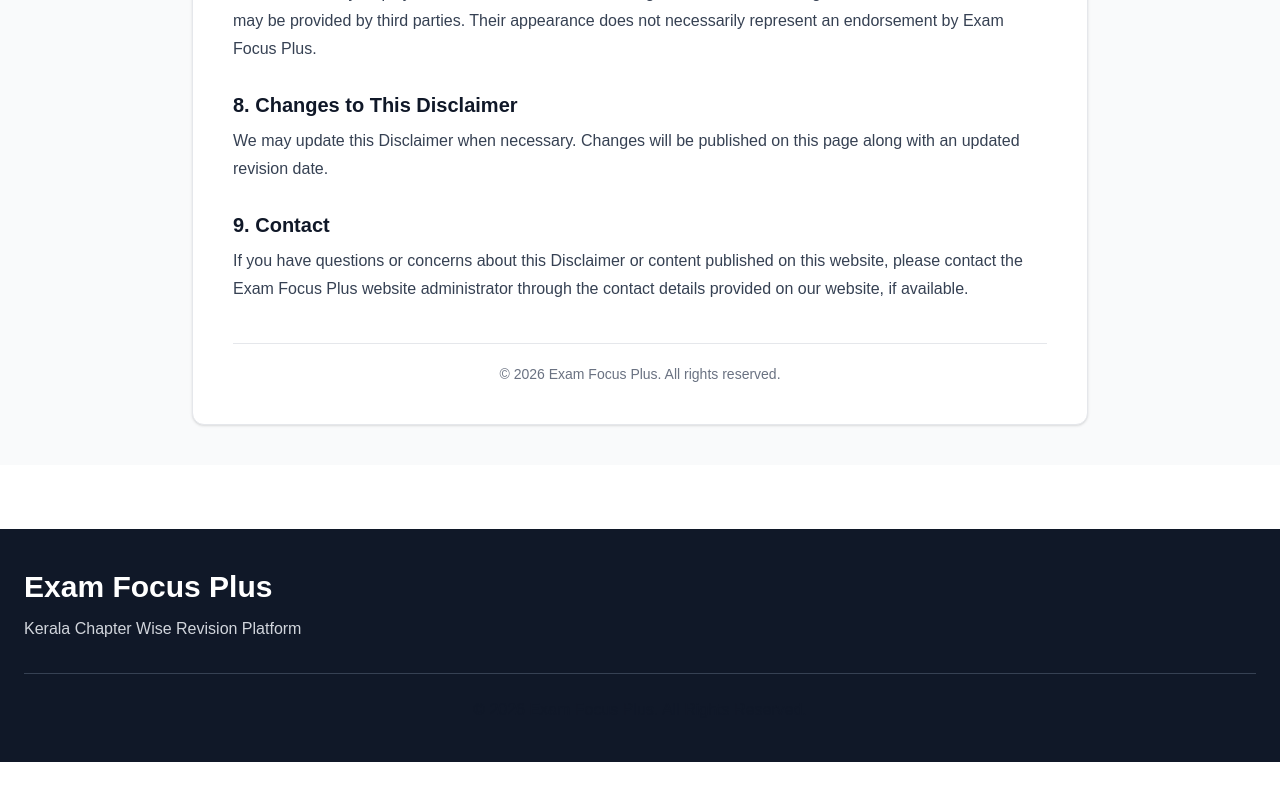
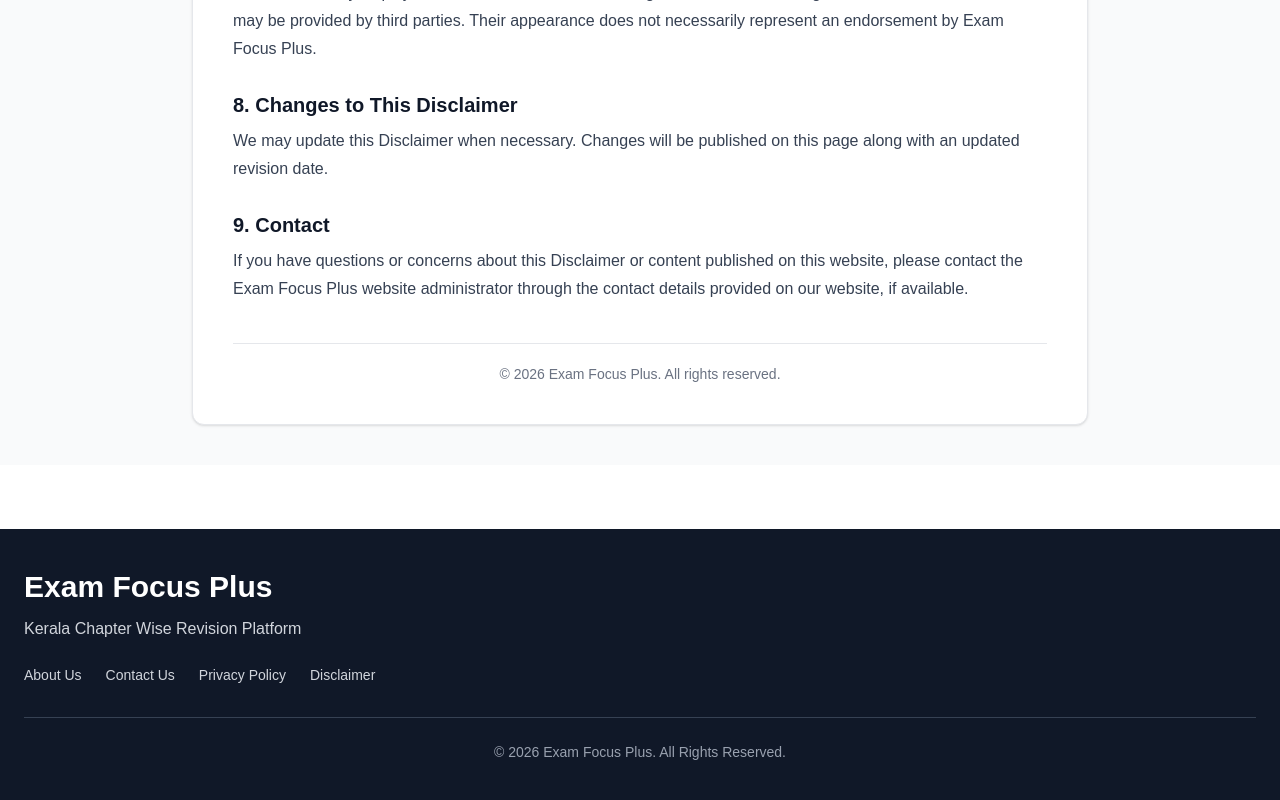
Before and after one commit to examfocusplus/exam-focus-plus, a Next.js app: page /disclaimer in a window 1280 px wide. Shown: the part 1335-2135 px from the top of the page. Before the commit the page ends 2097 px from the top, so only its background shows below. Built offline with nearby package versions, Linux system fonts and the light colour scheme.

Commit message:
Add footer policy links

```diff
--- a/components/Footer.tsx
+++ b/components/Footer.tsx
@@ -1,8 +1,9 @@
+import Link from "next/link";
+
 export default function Footer() {
   return (
-    <footer className="bg-gray-900 text-white mt-16">
-      <div className="max-w-7xl mx-auto px-6 py-10">
-
+    <footer className="mt-16 bg-gray-900 text-white">
+      <div className="mx-auto max-w-7xl px-6 py-10">
         <h2 className="text-3xl font-bold">
           Exam Focus Plus
         </h2>
@@ -11,10 +12,42 @@
           Kerala Chapter Wise Revision Platform
         </p>
 
-        <div className="border-t border-gray-700 mt-8 pt-6 text-center text-gray-900">
-          © 2026 Exam Focus Plus. All Rights Reserved.
+        <nav
+          aria-label="Footer navigation"
+          className="mt-6 flex flex-wrap gap-x-6 gap-y-3 text-sm"
+        >
+          <Link
+            href="/about"
+            className="text-gray-300 transition hover:text-white"
+          >
+            About Us
+          </Link>
+
+          <Link
+            href="/contact"
+            className="text-gray-300 transition hover:text-white"
+          >
+            Contact Us
+          </Link>
+
+          <Link
+            href="/privacy-policy"
+            className="text-gray-300 transition hover:text-white"
+          >
+            Privacy Policy
+          </Link>
+
+          <Link
+            href="/disclaimer"
+            className="text-gray-300 transition hover:text-white"
+          >
+            Disclaimer
+          </Link>
+        </nav>
+
+        <div className="mt-8 border-t border-gray-700 pt-6 text-center text-sm text-gray-400">
+          © {new Date().getFullYear()} Exam Focus Plus. All Rights Reserved.
         </div>
-
       </div>
     </footer>
   );
```
